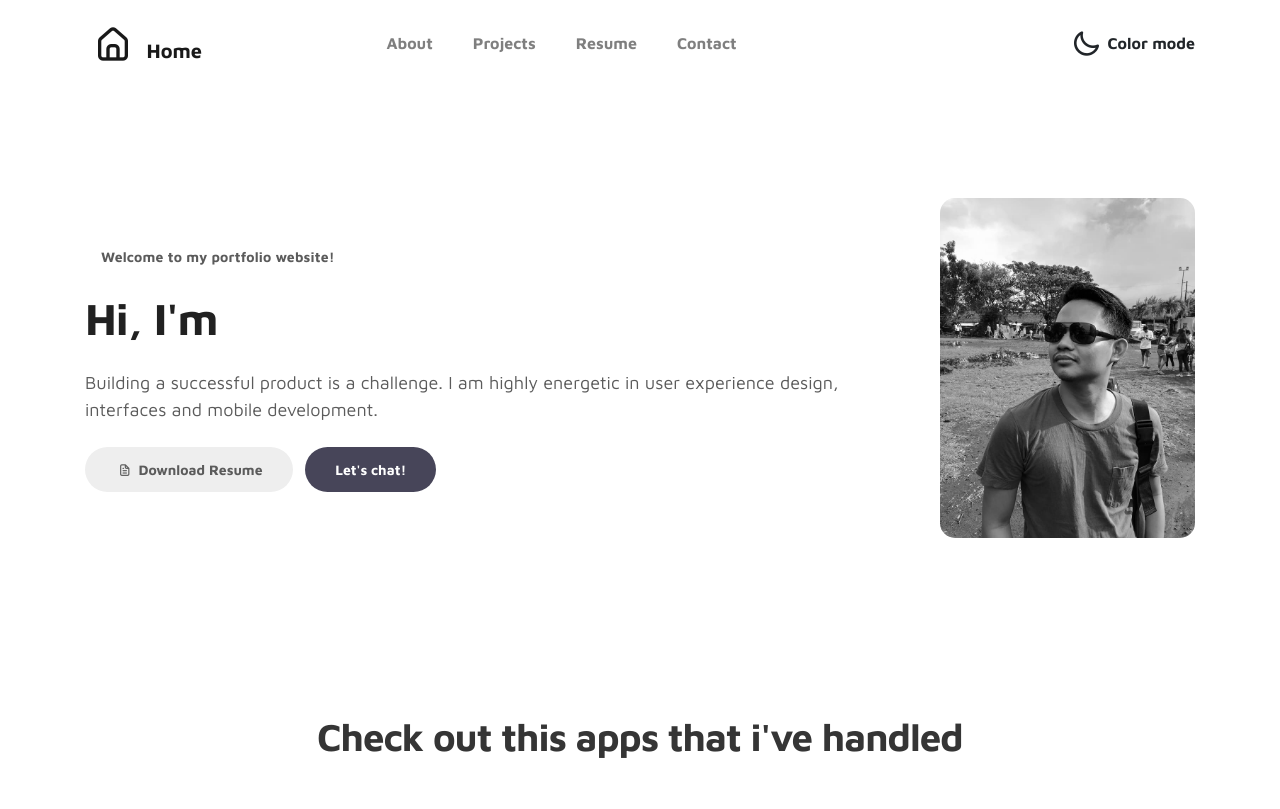
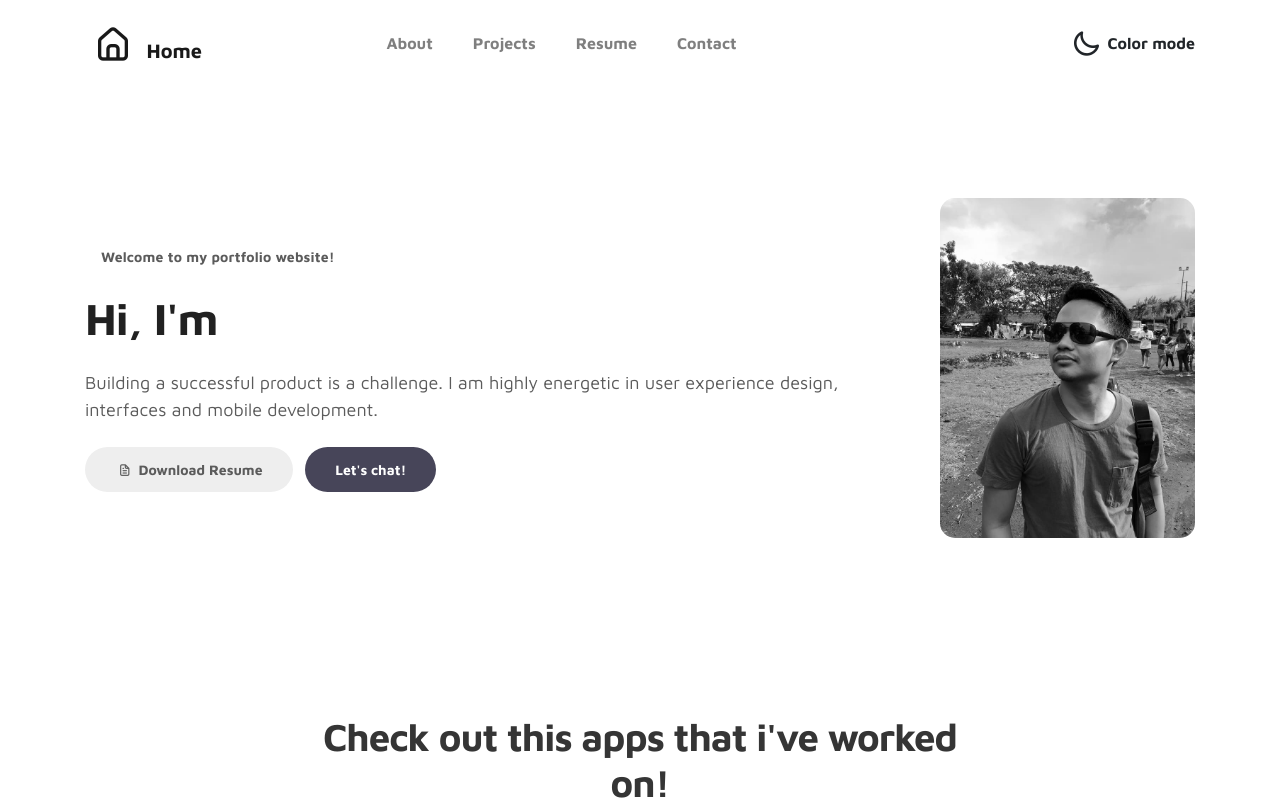
Before and after one commit to avcolar/avcolar.github.io, a plain HTML site: page index.html in a window 1280 px wide. Shown: the top 809 px of the page. Drawn offline with Linux system fonts and the light colour scheme.

Commit message:
Update index.html

```diff
--- a/index.html
+++ b/index.html
@@ -150,7 +150,7 @@
         <div class="row">
           <div class="col-lg-11 text-center mx-auto col-12">
             <div class="col-lg-8 mx-auto">
-              <h2>Check out this apps that i've handled</h2>
+              <h2>Check out this apps that i've worked on!</h2>
             </div>
 
             <div class="owl-carousel owl-theme">
```
